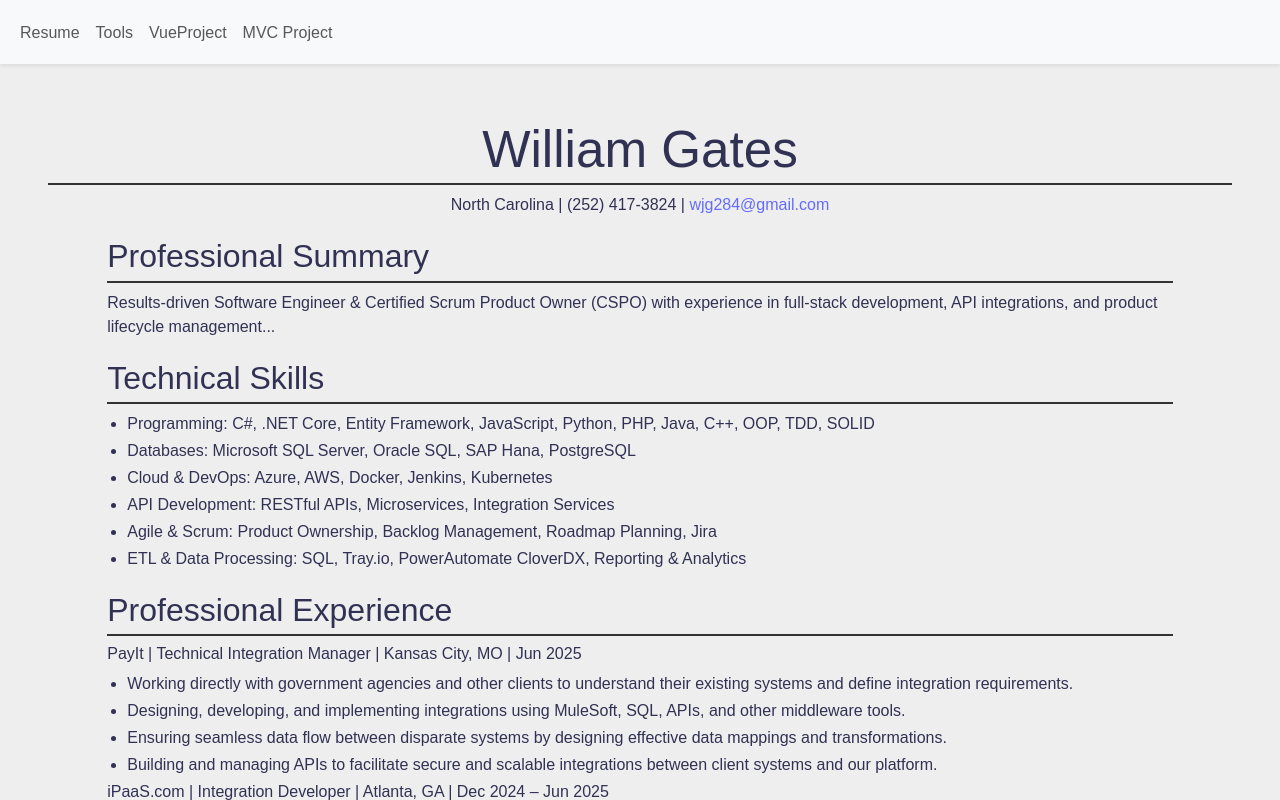
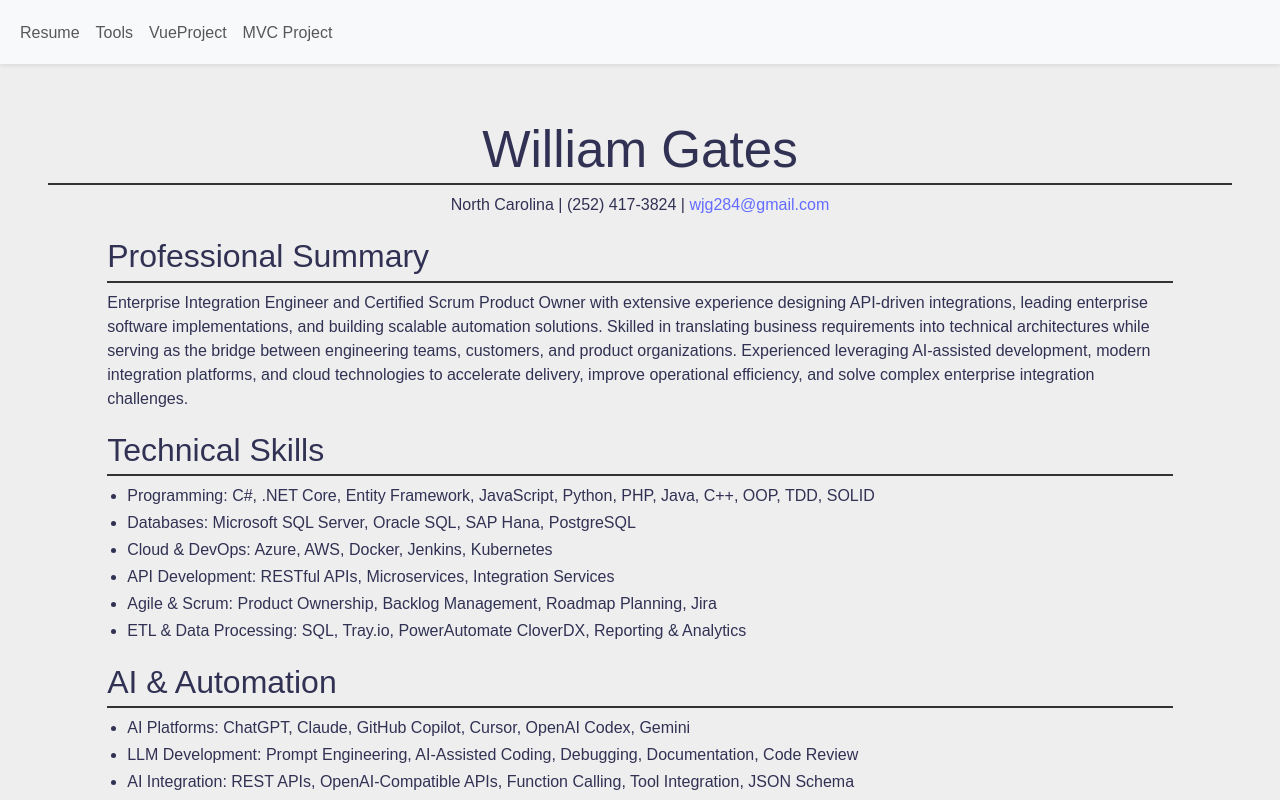
Before and after one commit to bgates284/vue_todo, a Vue app: page / in a window 1280 px wide. Built offline with nearby package versions, Linux system fonts and the light colour scheme.

Commit message:
updated resume

```diff
--- a/src/components/Resume.vue
+++ b/src/components/Resume.vue
@@ -14,7 +14,7 @@ const count = ref(0)
 
     <div class="content">
         <h2>Professional Summary</h2>
-        <p>Results-driven Software Engineer & Certified Scrum Product Owner (CSPO) with experience in full-stack development, API integrations, and product lifecycle management...</p>
+        <p>Enterprise Integration Engineer and Certified Scrum Product Owner with extensive experience designing API-driven integrations, leading enterprise software implementations, and building scalable automation solutions. Skilled in translating business requirements into technical architectures while serving as the bridge between engineering teams, customers, and product organizations. Experienced leveraging AI-assisted development, modern integration platforms, and cloud technologies to accelerate delivery, improve operational efficiency, and solve complex enterprise integration challenges.</p>
 
         <h2>Technical Skills</h2>
         <ul>
@@ -26,9 +26,18 @@ const count = ref(0)
             <li>ETL & Data Processing: SQL, Tray.io, PowerAutomate CloverDX, Reporting & Analytics</li>
         </ul>
 
+        <h2>AI &amp; Automation</h2>
+        <ul>
+            <li>AI Platforms: ChatGPT, Claude, GitHub Copilot, Cursor, OpenAI Codex, Gemini</li>
+            <li>LLM Development: Prompt Engineering, AI-Assisted Coding, Debugging, Documentation, Code Review</li>
+            <li>AI Integration: REST APIs, OpenAI-Compatible APIs, Function Calling, Tool Integration, JSON Schema</li>
+            <li>Agentic Systems: AI Agents, Model Context Protocol (MCP), Agentic Workflows, Context Engineering</li>
+            <li>Automation: Python Automation, Workflow Automation, AI-Driven Process Optimization</li>
+        </ul>
+
         <h2>Professional Experience</h2>
 
-        <h3>PayIt | Technical Integration Manager | Kansas City, MO | Jun 2025</h3>
+        <h3>PayIt | Technical Integration Manager | Kansas City, MO | Jun 2025 - Jul 2026</h3>
         <ul>
             <li>Working directly with government agencies and other clients to understand their existing systems and define integration requirements.</li>
             <li>Designing, developing, and implementing integrations using MuleSoft, SQL, APIs, and other middleware tools.</li>
```
